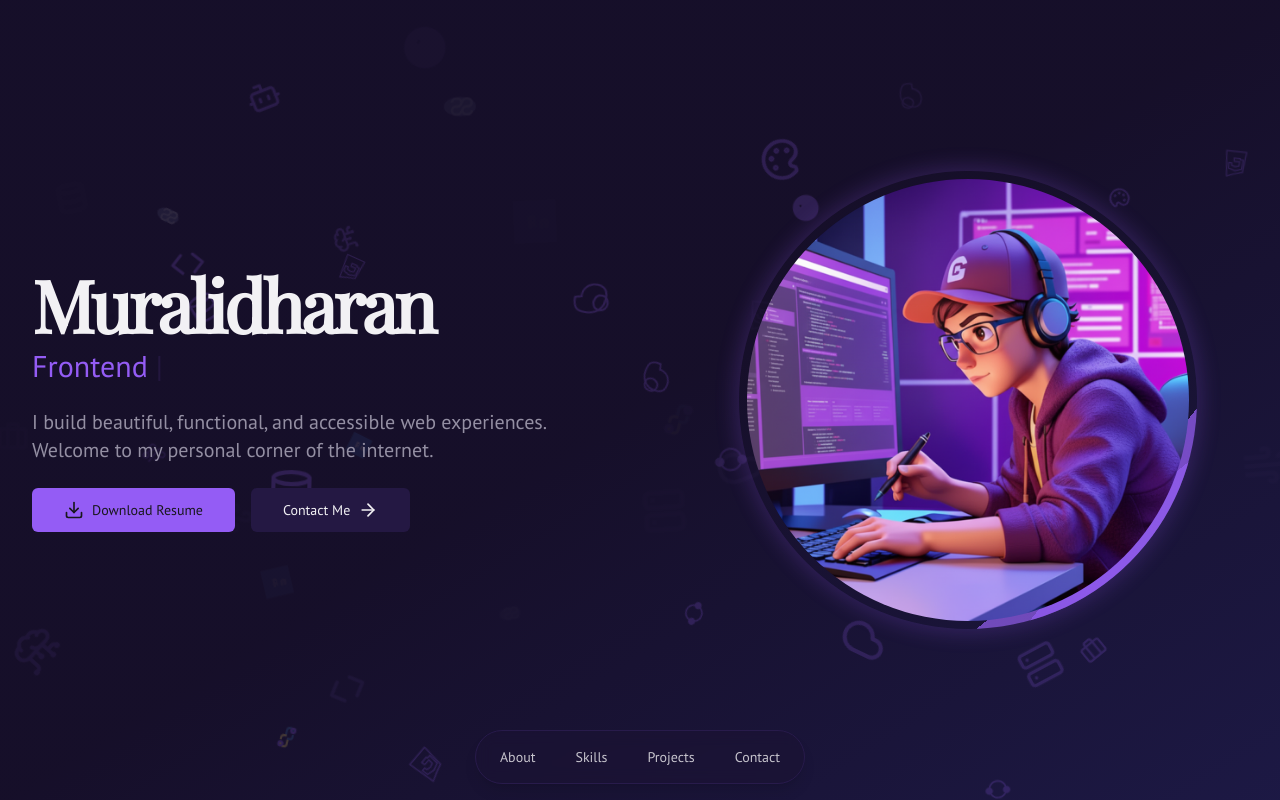
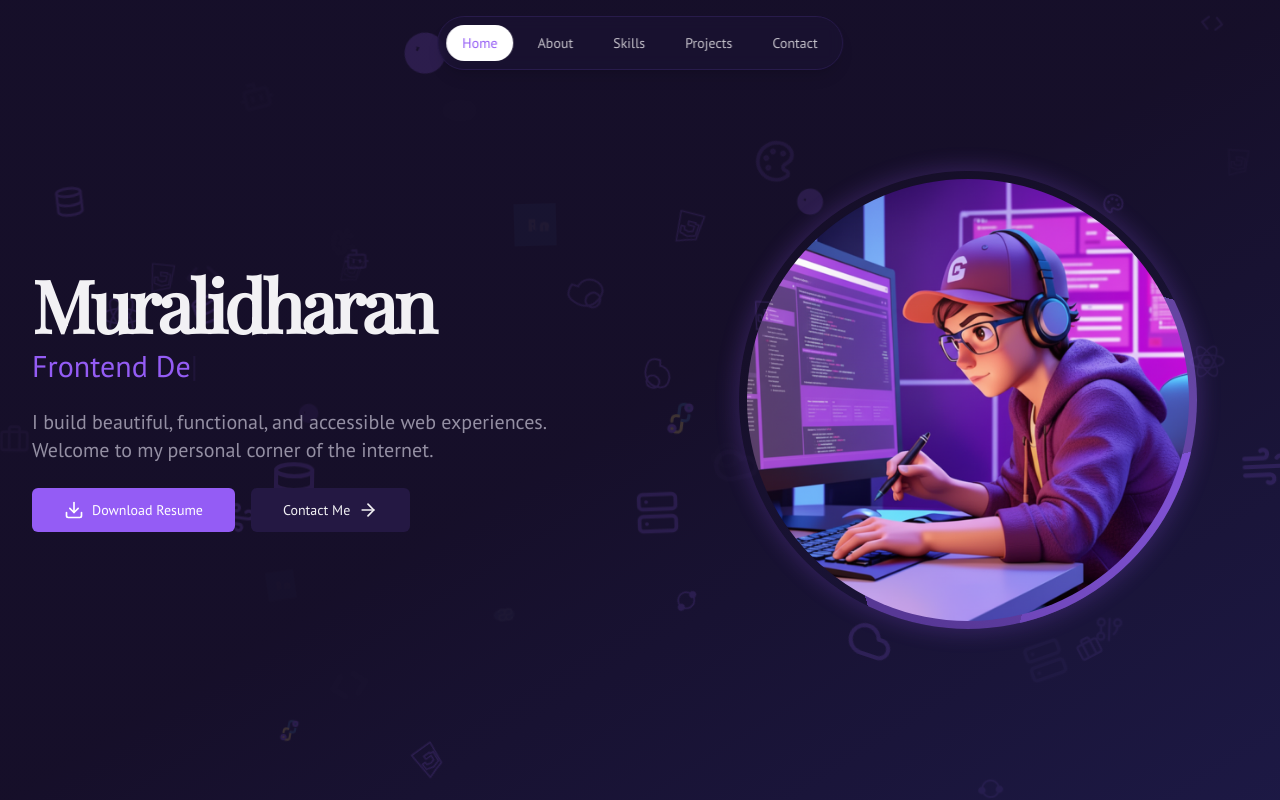
Before and after one commit to MURALI-NOT6/portfolio, a Next.js app: page / in a window 1280 px wide. Shown: the top 800 px of the page. Built offline with nearby package versions, Linux system fonts and the light colour scheme.

Commit message:
add some animaztion

```diff
--- a/package.json
+++ b/package.json
@@ -42,6 +42,7 @@
     "dotenv": "^16.5.0",
     "embla-carousel-react": "^8.6.0",
     "firebase": "^11.9.1",
+    "framer-motion": "^12.23.21",
     "genkit": "^1.14.1",
     "gsap": "^3.12.5",
     "lucide-react": "^0.475.0",
--- a/src/app/page.tsx
+++ b/src/app/page.tsx
@@ -1,25 +1,47 @@
-import Footer from '@/components/layout/footer';
-import HeroSection from '@/components/sections/hero';
-import AboutSection from '@/components/sections/about';
-import SkillsSection from '@/components/sections/skills';
-import ProjectsSection from '@/components/sections/projects';
-import ContactSection from '@/components/sections/contact';
-import Navigation from '@/components/layout/navigation';
+"use client";
+import { useState } from "react";
+import HeroSection from "@/components/sections/hero";
+import AboutSection from "@/components/sections/about";
+import SkillsSection from "@/components/sections/skills";
+import ProjectsSection from "@/components/sections/projects";
+import ContactSection from "@/components/sections/contact";
+import Navigation from "@/components/layout/navigation";
+import { AnimatePresence, motion } from "framer-motion";
+
+const sections = {
+  home: <HeroSection />,
+  about: <AboutSection />,
+  skills: <SkillsSection />,
+  projects: <ProjectsSection />,
+  contact: <ContactSection />,
+};
 
 export default function Home() {
+  const [activeSection, setActiveSection] = useState("home");
+
+  const handleSetActiveSection = (section: string) => {
+    setActiveSection(section);
+  };
+
   return (
     <div className="flex min-h-screen flex-col">
+      <Navigation
+        activeSection={activeSection}
+        setActiveSection={handleSetActiveSection}
+      />
       <main className="flex-1">
-        <div className="relative">
-          <HeroSection />
-          <Navigation />
-        </div>
-        <AboutSection />
-        <SkillsSection />
-        <ProjectsSection />
-        <ContactSection />
+        <AnimatePresence mode="wait">
+          <motion.div
+            key={activeSection}
+            initial={{ opacity: 0, y: 20 }}
+            animate={{ opacity: 1, y: 0 }}
+            exit={{ opacity: 0, y: -20 }}
+            transition={{ duration: 0.5 }}
+          >
+            {sections[activeSection as keyof typeof sections]}
+          </motion.div>
+        </AnimatePresence>
       </main>
-      <Footer />
     </div>
   );
 }
--- a/src/components/layout/footer.tsx
+++ /dev/null
@@ -1,13 +0,0 @@
-import Link from "next/link";
-
-export default function Footer() {
-  return (
-    <footer className="w-full bg-secondary">
-      <div className="w-full container py-8 flex flex-col sm:flex-row justify-center items-center gap-4">
-        <p className="text-sm text-secondary-foreground">
-          © 2025 muralidharan. All rights reserved.
-        </p>
-      </div>
-    </footer>
-  );
-}
--- a/src/components/layout/navigation.tsx
+++ b/src/components/layout/navigation.tsx
@@ -1,84 +1,24 @@
 "use client";
 
-import { useState, useEffect, useRef } from "react";
 import Link from "next/link";
 import { cn } from "@/lib/utils";
 
 const navLinks = [
+  { href: "#home", label: "Home" },
   { href: "#about", label: "About" },
   { href: "#skills", label: "Skills" },
   { href: "#projects", label: "Projects" },
   { href: "#contact", label: "Contact" },
 ];
 
-export default function Navigation() {
-  const [isSticky, setIsSticky] = useState(false);
-  const [activeLink, setActiveLink] = useState('');
-  const navRef = useRef<HTMLElement>(null);
-  const heroRef = useRef<HTMLElement | null>(null);
-
-  useEffect(() => {
-    // A slight delay to ensure the hero section is fully rendered before we get its ref
-    const timer = setTimeout(() => {
-      heroRef.current = document.getElementById("home");
-    }, 100);
-
-    const handleScroll = () => {
-      if (!navRef.current || !heroRef.current) return;
-
-      const navHeight = navRef.current.offsetHeight;
-      const heroHeight = heroRef.current.offsetHeight;
-      const stickyPoint = heroHeight - navHeight;
-
-      if (window.scrollY > stickyPoint) {
-        setIsSticky(true);
-      } else {
-        setIsSticky(false);
+interface NavigationProps {
+  activeSection: string;
+  setActiveSection: (section: string) => void;
 }
 
-      // Find the active section
-      let currentSection = '';
-      const sections = navLinks.map(link => document.getElementById(link.href.substring(1)));
-
-      const scrollPosition = window.scrollY + navHeight + 50;
-
-      for (const section of sections) {
-        if (section && scrollPosition >= section.offsetTop && scrollPosition < section.offsetTop + section.offsetHeight) {
-          currentSection = `#${section.id}`;
-          break;
-        }
-      }
-
-      if(!currentSection && window.scrollY < heroHeight){
-        currentSection = '';
-      } else if (!currentSection && sections.length > 0 && sections[sections.length-1] && window.scrollY > sections[sections.length-1]!.offsetTop) {
-        currentSection = `#${sections[sections.length-1]!.id}`;
-      }
-
-      setActiveLink(currentSection);
-    };
-
-    window.addEventListener("scroll", handleScroll, { passive: true });
-    handleScroll(); // Initial check
-
-    return () => {
-      clearTimeout(timer);
-      window.removeEventListener("scroll", handleScroll);
-    };
-  }, []);
-
+export default function Navigation({ activeSection, setActiveSection }: NavigationProps) {
   return (
-    <>
-      <nav
-        ref={navRef}
-        className={cn(
-            "w-full transition-all duration-300 ease-in-out z-40 py-4",
-            isSticky
-                ? "fixed top-0 animate-in fade-in slide-in-from-top-4"
-                : "absolute"
-        )}
-        style={{ bottom: isSticky ? undefined : 0 }}
-      >
+    <nav className="fixed top-4 left-1/2 -translate-x-1/2 z-50">
       <div className="container mx-auto flex items-center justify-center">
         <div className="flex items-center gap-1 sm:gap-2 text-xs sm:text-sm bg-card/95 backdrop-blur supports-[backdrop-filter]:bg-card/60 p-2 rounded-full shadow-lg border">
           {navLinks.map((link) => (
@@ -87,25 +27,13 @@ export default function Navigation() {
               href={link.href}
               onClick={(e) => {
                 e.preventDefault();
-                        const targetId = link.href.substring(1);
-                        const targetElement = document.getElementById(targetId);
-                        if (targetElement) {
-                          const navHeight = isSticky && navRef.current ? navRef.current.offsetHeight : 0;
-                          const offset = 50;
-                          const bodyRect = document.body.getBoundingClientRect().top;
-                          const elementRect = targetElement.getBoundingClientRect().top;
-                          const elementPosition = elementRect - bodyRect;
-                          const offsetPosition = elementPosition - navHeight - offset;
-
-                          window.scrollTo({
-                            top: offsetPosition,
-                            behavior: "smooth"
-                          });
-                        }
+                setActiveSection(link.href.substring(1));
               }}
               className={cn(
                 "transition-colors hover:text-primary text-foreground/80 font-medium px-3 py-2 sm:px-4 rounded-full",
-                        activeLink === link.href ? "bg-white text-primary" : "hover:bg-muted"
+                activeSection === link.href.substring(1)
+                  ? "bg-white text-primary"
+                  : "hover:bg-muted"
               )}
             >
               {link.label}
@@ -114,7 +42,5 @@ export default function Navigation() {
         </div>
       </div>
     </nav>
-      {isSticky && navRef.current && <div style={{ height: navRef.current.offsetHeight }} />}
-    </>
   );
 }
--- a/src/components/sections/about.tsx
+++ b/src/components/sections/about.tsx
@@ -6,7 +6,7 @@ export default function AboutSection() {
   const profileImage = PlaceHolderImages.find(p => p.id === 'profile-picture');
 
   return (
-    <section id="about" className="py-16 md:py-24 bg-card overflow-hidden">
+    <section id="about" className="py-16 md:py-24 bg-card overflow-hidden min-h-screen flex items-center">
       <div className="container mx-auto px-4">
         <div className="grid lg:grid-cols-5 gap-8 md:gap-12 lg:gap-16 items-center">
           <div className="relative flex justify-center lg:col-span-2">
--- a/src/components/sections/contact.tsx
+++ b/src/components/sections/contact.tsx
@@ -22,7 +22,7 @@ const contactSchema = z.object({
 const contactInfo = [
   { icon: <Mail className="h-5 w-5 text-primary" />, text: "muralinot6@gmail.com", href: "mailto:muralinot6@gmail.com", label: "Email" },
   // { icon: <Phone className="h-5 w-5 text-primary" />, text: "+1 (123) 456-7890", href: "tel:+11234567890", label: "Phone" },
-  { icon: <Linkedin className="h-5 w-5 text-primary" />, text: "linkedin.com/in/yourprofile", href: "https://linkedin.com", label: "LinkedIn" },
+  { icon: <Linkedin className="h-5 w-5 text-primary" />, text: "linkedin.com/in/murali-dharan-m-897243195", href: "https://www.linkedin.com/in/murali-dharan-m-897243195/", label: "LinkedIn" },
   { icon: <MapPin className="h-5 w-5 text-primary" />, text: "Salem, Tamil Nadu, IN.", label: "Location" },
 ];
 
@@ -62,7 +62,7 @@ export default function ContactSection() {
   }
 
   return (
-    <section id="contact" className="relative overflow-hidden py-16 md:py-24">
+    <section id="contact" className="relative overflow-hidden py-16 md:py-24 min-h-screen flex items-center">
        <div aria-hidden="true" className="absolute inset-0 -z-10">
         <div className="absolute top-1/2 left-1/2 -translate-x-1/2 -translate-y-1/2 w-[40rem] h-[40rem] bg-gradient-to-br from-primary/10 to-accent/10 rounded-full blur-3xl opacity-50" />
       </div>
@@ -142,7 +142,7 @@ export default function ContactSection() {
                       </FormItem>
                     )}
                   />
-                  <Button type="submit" className="w-full" disabled={isSubmitting}>
+                  <Button type="submit" className="w-full text-white" disabled={isSubmitting}>
                     {isSubmitting ? "Sending..." : "Send Message"}
                   </Button>
                 </form>
--- a/src/components/sections/hero.tsx
+++ b/src/components/sections/hero.tsx
@@ -11,7 +11,7 @@ import img from '../../assets/banner.png'
 
 
 export default function HeroSection() {
-    const roles = ["UI Developer", "Frontend Developer", "Automation Developer (n8n)", "Gen AI Developer"];
+    const roles = ["Frontend Developer", "React Developer", "Automation Developer (n8n)", "Gen AI Developer","UI Developer"];
     const heroImage = PlaceHolderImages.find(p => p.id === 'hero-person');
 
   return (
@@ -50,7 +50,7 @@ export default function HeroSection() {
             </div>
             <div className="flex flex-col sm:flex-row gap-4 justify-center lg:justify-start animate-in fade-in slide-in-from-bottom-10 duration-500 delay-300">
               <Button size="lg" asChild variant={'default'}>
-                <Link href="/resume.pdf" target="_blank">
+                <Link href="/resume.pdf" target="_blank" className='text-white flex items-center'>
                   <Download className="mr-2 h-5 w-5" />
                   Download Resume
                 </Link>
--- a/src/components/sections/projects.tsx
+++ b/src/components/sections/projects.tsx
@@ -303,7 +303,7 @@ export default function ProjectsSection() {
   };
 
   return (
-    <section id="projects" className="py-16 md:py-24 bg-card">
+    <section id="projects" className="py-16 md:py-24 bg-card min-h-screen">
       <div className="container mx-auto px-4">
         <div className="text-center mb-12 animate-in fade-in slide-in-from-bottom-10 duration-500">
           <h2 className="font-headline text-3xl md:text-4xl font-bold">My Projects</h2>
--- a/src/components/sections/skills.tsx
+++ b/src/components/sections/skills.tsx
@@ -49,7 +49,7 @@ const skillsData = [
 
 export default function SkillsSection() {
   return (
-    <section id="skills" className="relative overflow-hidden py-16 md:py-24 animate-in fade-in duration-500">
+    <section id="skills" className="relative overflow-hidden py-16 md:py-24 animate-in fade-in duration-500 min-h-screen flex items-center">
       <div aria-hidden="true" className="absolute inset-0 -z-10">
         <div className="absolute top-1/2 left-1/2 -translate-x-1/2 -translate-y-1/2 w-[40rem] h-[40rem] bg-gradient-to-br from-primary/10 to-accent/10 rounded-full blur-3xl opacity-50" />
       </div>
```
Also changed, not shown: 1 other file (tests, documents, lock files or other folders). Lines whose indentation alone changed are shown as unchanged.
